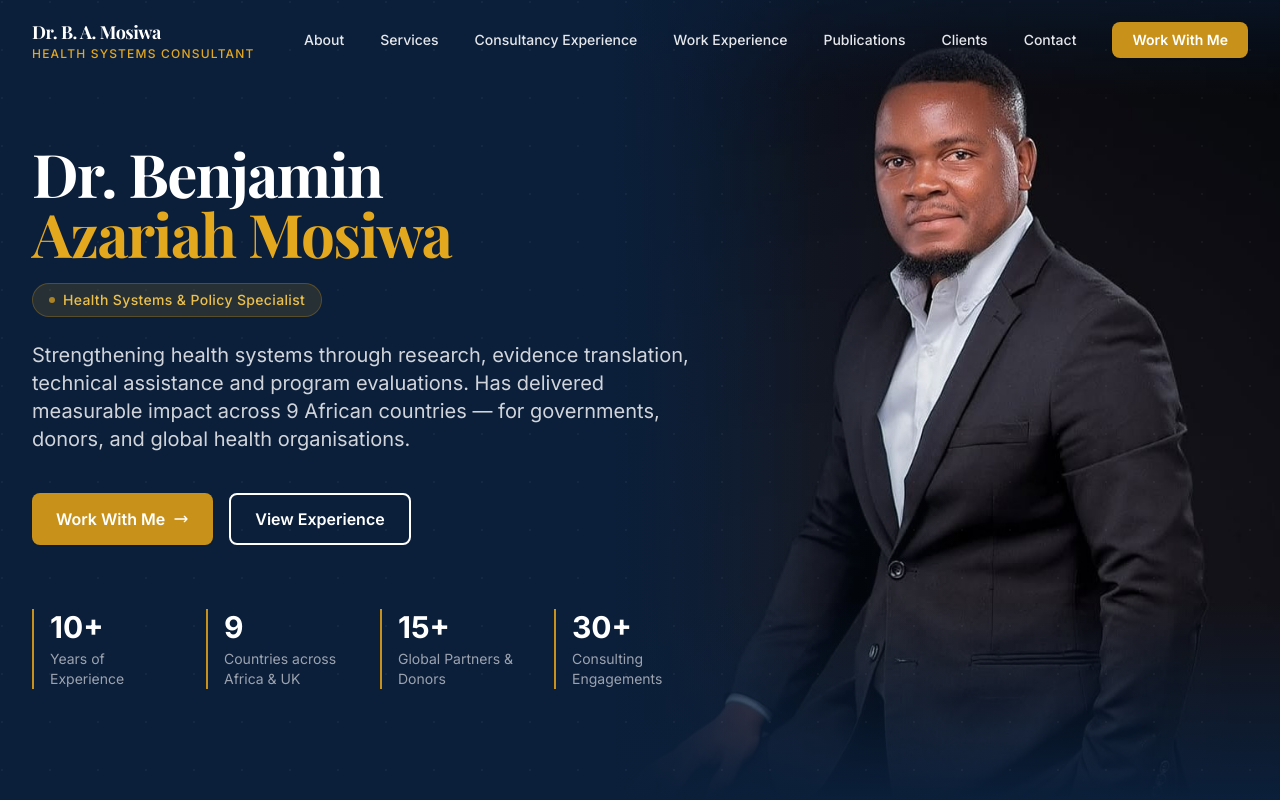
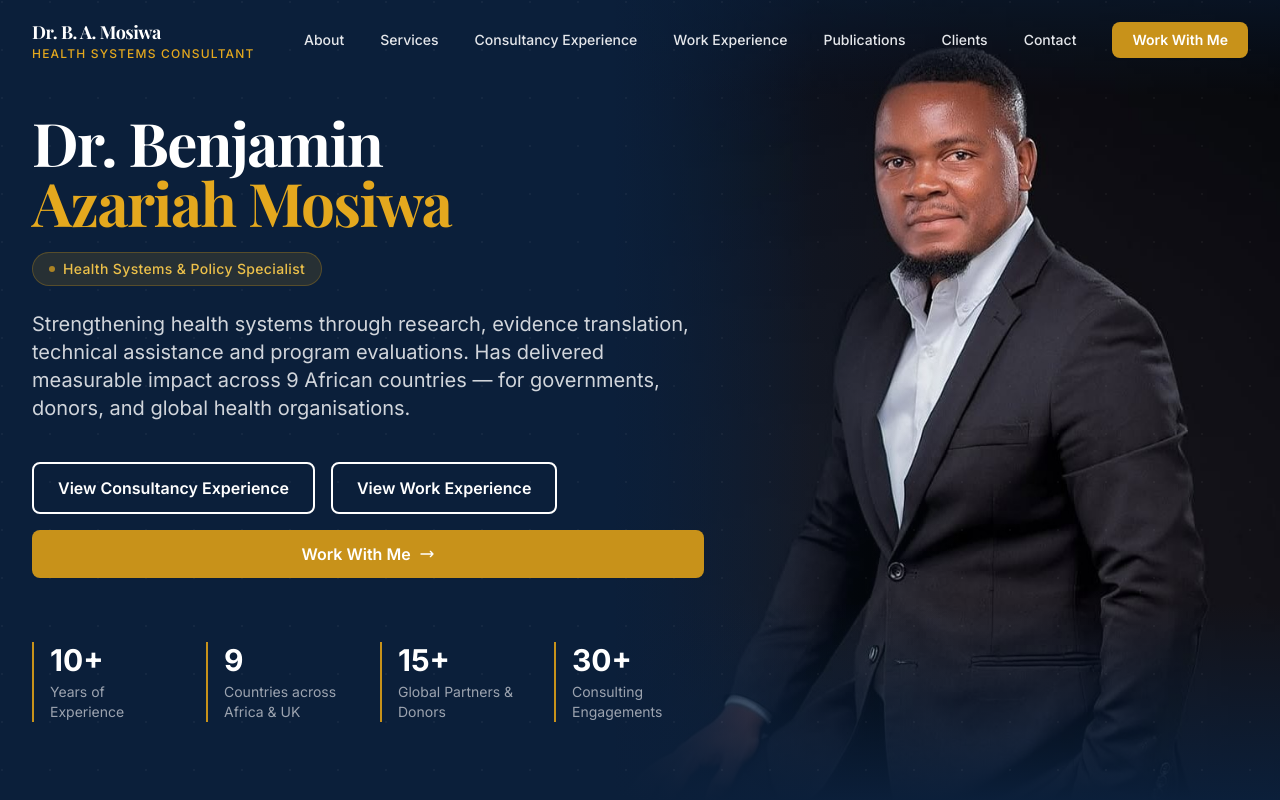
Before and after one commit to bmosiwa-hub/dr-mosiwa-website, a Next.js app: page / in a window 1280 px wide. Shown: the top 800 px of the page. Built offline with nearby package versions, Linux system fonts and the light colour scheme; a web font is replaced by a local one.

Commit message:
Split experience buttons, Work With Me full width below

```diff
--- a/src/app/page.tsx
+++ b/src/app/page.tsx
@@ -64,13 +64,18 @@ export default function HomePage() {
               Strengthening health systems through research, evidence translation, technical assistance and program evaluations. Has delivered measurable impact across 9 African countries — for governments, donors, and global health organisations.
             </p>
 
-            <div className="mt-10 flex flex-wrap gap-4">
-              <Link href="/contact" className="btn-primary text-base">
+            <div className="mt-10 flex flex-col gap-4">
+              <div className="flex flex-wrap gap-4">
+                <Link href="/experience" className="btn-outline text-base">
+                  View Consultancy Experience
+                </Link>
+                <Link href="/work-experience" className="btn-outline text-base">
+                  View Work Experience
+                </Link>
+              </div>
+              <Link href="/contact" className="btn-primary text-base w-full justify-center">
                 Work With Me
                 <svg className="w-4 h-4" fill="none" viewBox="0 0 24 24" stroke="currentColor"><path strokeLinecap="round" strokeLinejoin="round" strokeWidth={2} d="M17 8l4 4m0 0l-4 4m4-4H3" /></svg>
-              </Link>
-              <Link href="/experience" className="btn-outline text-base">
-                View Experience
               </Link>
             </div>
 
```
